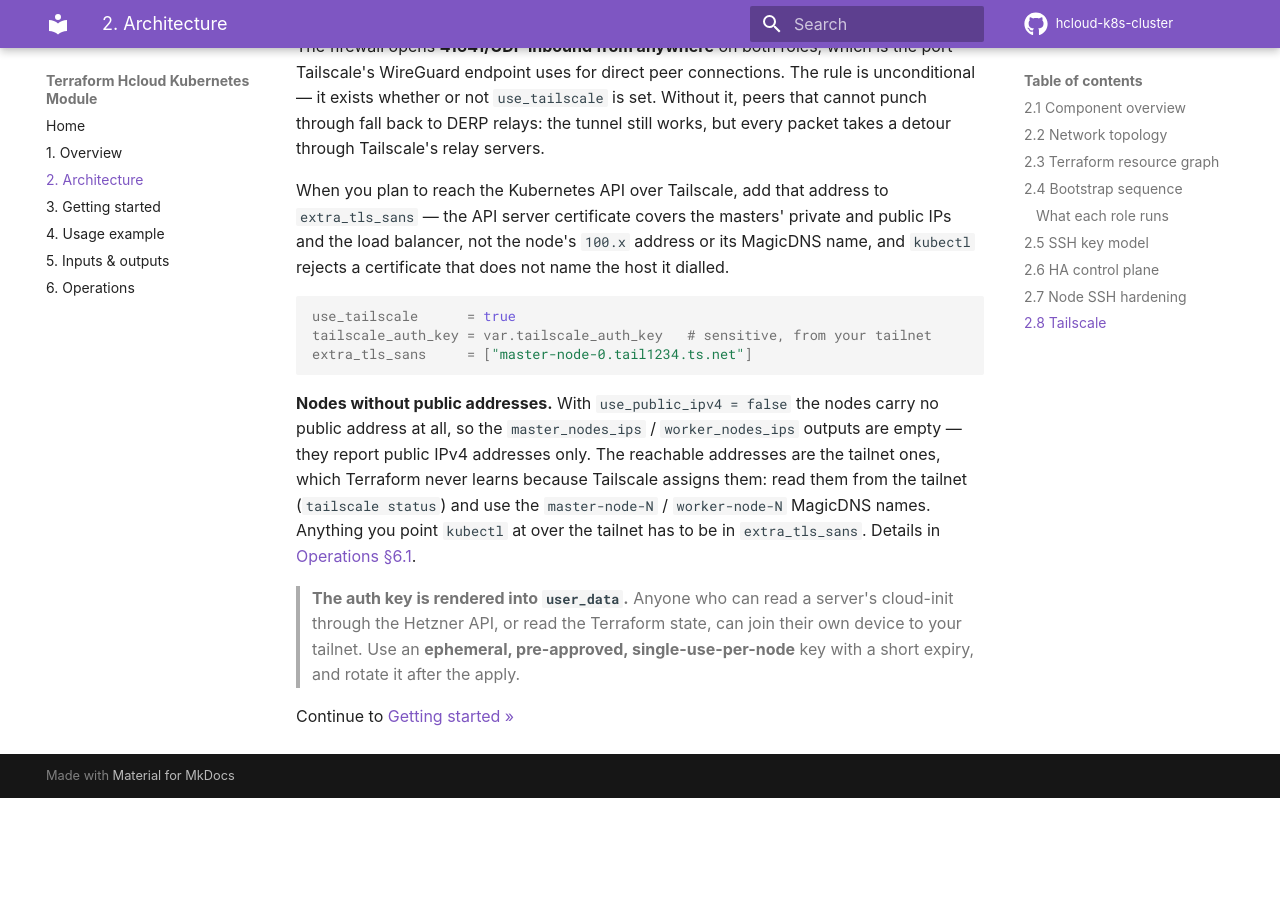
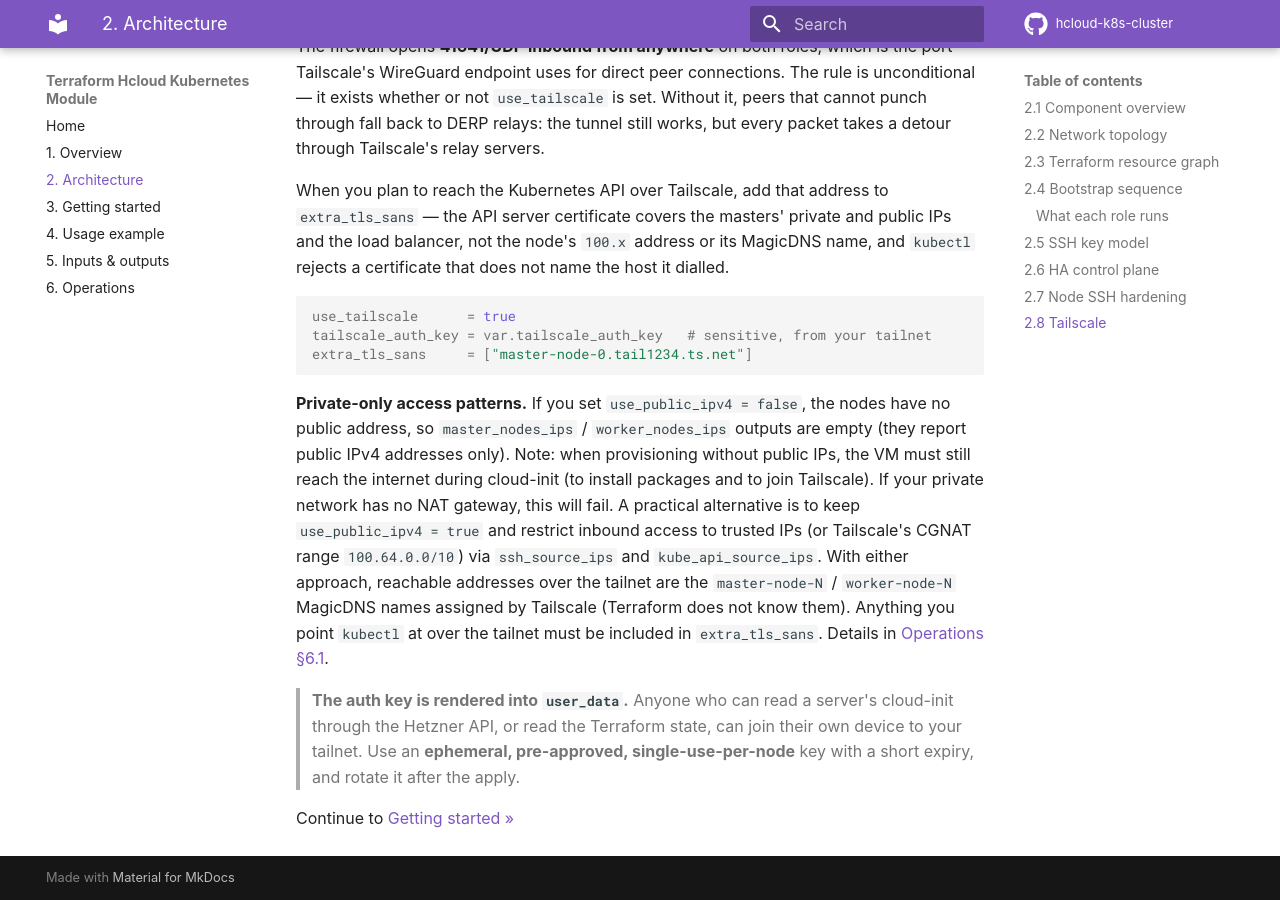
Before and after one commit to pawel150199/hcloud-k8s-cluster, an MkDocs documentation site: the page built from docs/02-architecture.md, in a window 1280 px wide and 900 px high, scrolled down 10233 px. Built offline with MkDocs 1.6.1 and Material for MkDocs 9.7.7, drawn with Linux system fonts in a browser that asks for light colours; some web fonts are replaced; comment, search, counter and statistics services are not loaded; the version menu is left out; before the commit the page ends 11031 px from its top, so only the background shows below that.

Commit message:
docs: update the documentation regarding private cluster

````diff
--- a/docs/02-architecture.md
+++ b/docs/02-architecture.md
@@ -482,13 +482,18 @@ tailscale_auth_key = var.tailscale_auth_key   # sensitive, from your tailnet
 extra_tls_sans     = ["master-node-0.tail1234.ts.net"]
 ```
 
-**Nodes without public addresses.** With `use_public_ipv4 = false` the nodes
-carry no public address at all, so the `master_nodes_ips` / `worker_nodes_ips`
-outputs are empty — they report public IPv4 addresses only. The reachable
-addresses are the tailnet ones, which Terraform never learns because Tailscale
-assigns them: read them from the tailnet (`tailscale status`) and use the
-`master-node-N` / `worker-node-N` MagicDNS names. Anything you point `kubectl`
-at over the tailnet has to be in `extra_tls_sans`. Details in
+**Private-only access patterns.** If you set `use_public_ipv4 = false`, the
+nodes have no public address, so `master_nodes_ips` / `worker_nodes_ips`
+outputs are empty (they report public IPv4 addresses only). Note: when
+provisioning without public IPs, the VM must still reach the internet during
+cloud-init (to install packages and to join Tailscale). If your private network
+has no NAT gateway, this will fail. A practical alternative is to keep
+`use_public_ipv4 = true` and restrict inbound access to trusted IPs (or
+Tailscale's CGNAT range `100.64.0.0/10`) via `ssh_source_ips` and
+`kube_api_source_ips`. With either approach, reachable addresses over the
+tailnet are the `master-node-N` / `worker-node-N` MagicDNS names assigned by
+Tailscale (Terraform does not know them). Anything you point `kubectl` at over
+the tailnet must be included in `extra_tls_sans`. Details in
 [Operations §6.1](06-operations.md#61-accessing-the-cluster).
 
 > **The auth key is rendered into `user_data`.** Anyone who can read a server's
````
Also changed, not shown: docs/04-usage-example.md (+13 -5 lines).
